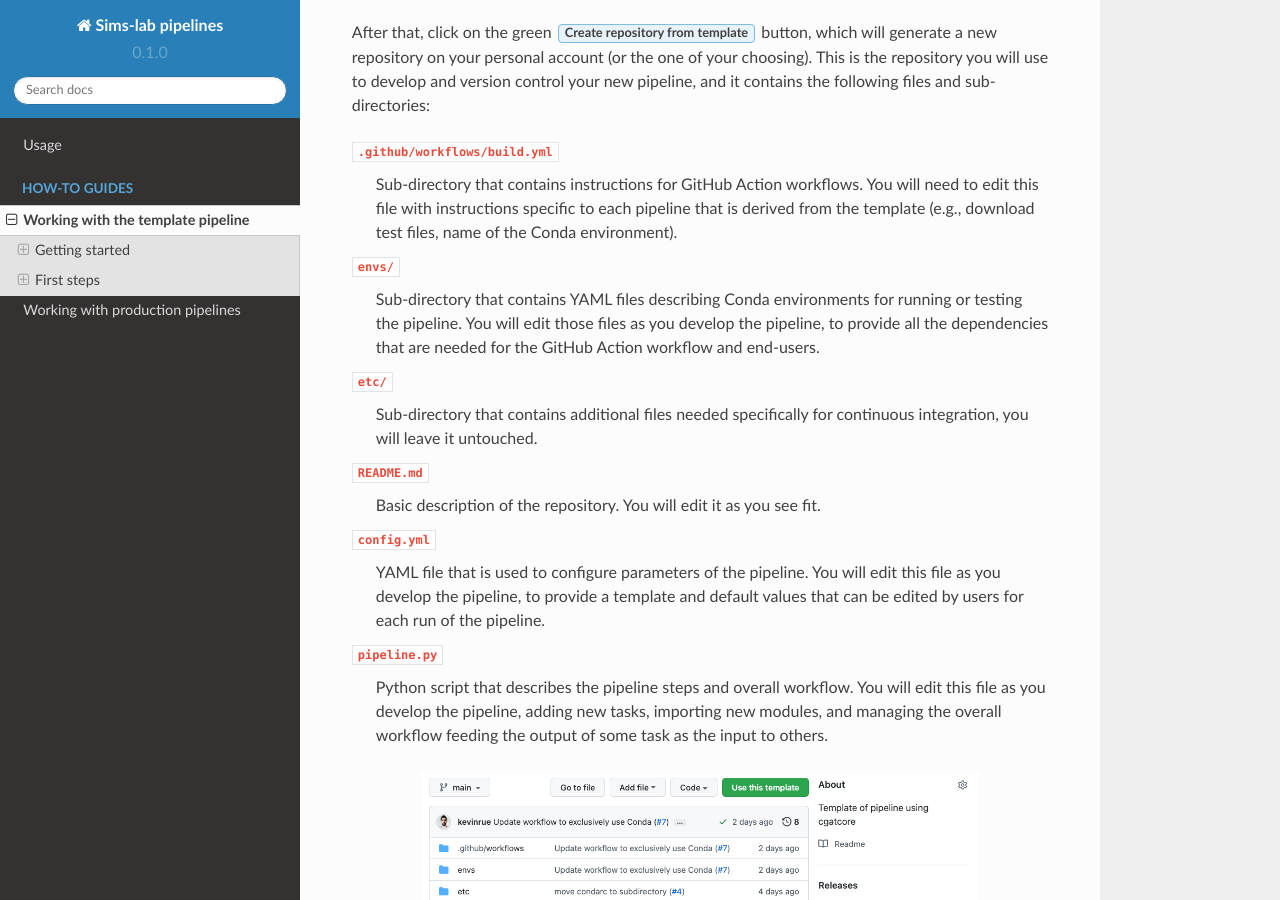
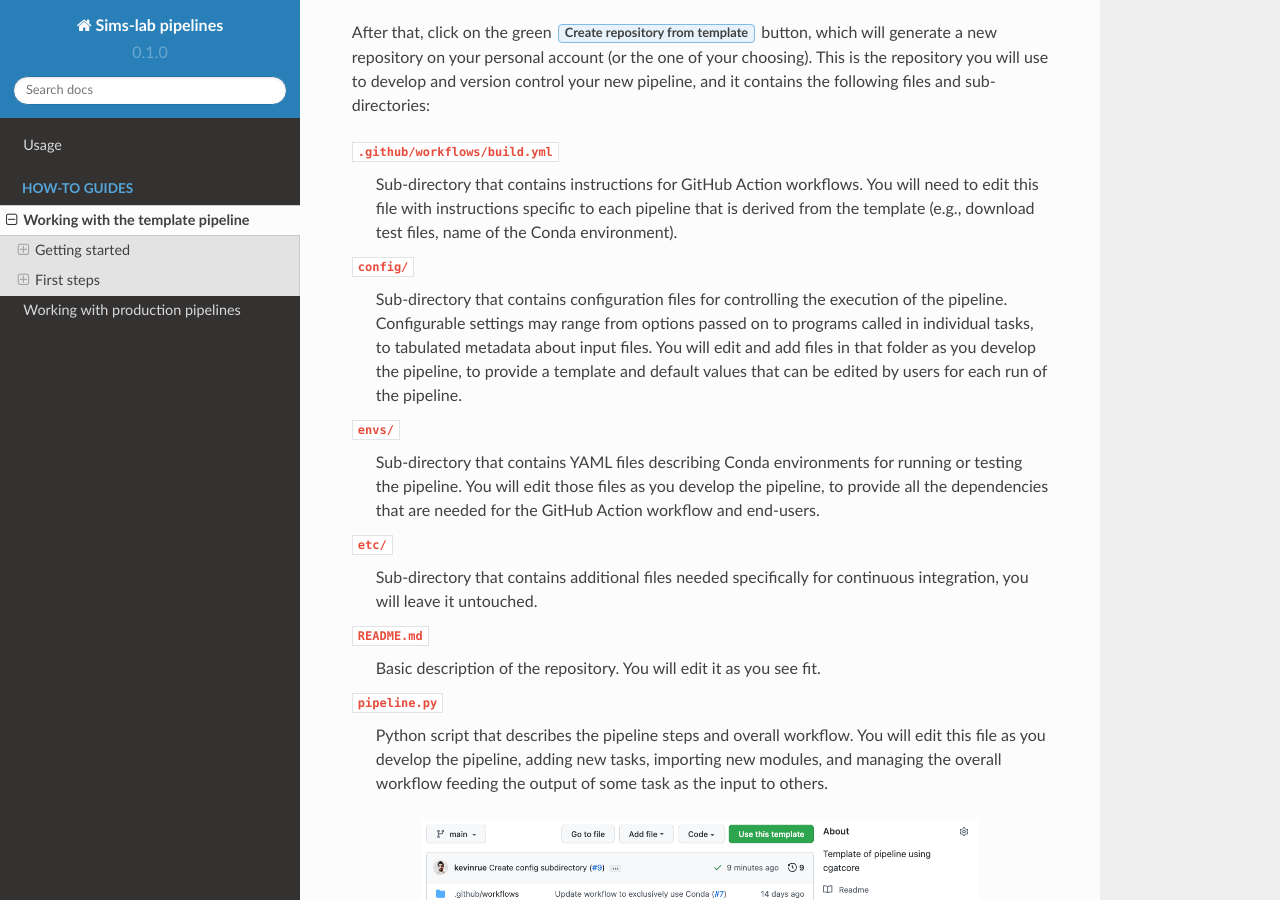
Before and after one commit to kevinrue/rtd-tutorial, a Sphinx documentation site: the page built from docs/source/guides/template.rst, in a window 1280 px wide and 900 px high, scrolled down 661 px. Built offline with Sphinx 7.4.7 and the Read the Docs theme 2.0.0, drawn with Linux system fonts in a browser that asks for light colours.

Commit message:
update screenshot for template pipeline

```diff
--- a/docs/source/guides/template.rst
+++ b/docs/source/guides/template.rst
@@ -41,6 +41,15 @@ and it contains the following files and sub-directories:
   that is derived from the template (e.g., download test files,
   name of the Conda environment).
 
+``config/``
+  Sub-directory that contains configuration files for controlling
+  the execution of the pipeline.
+  Configurable settings may range from options passed on to programs
+  called in individual tasks, to tabulated metadata about input files.
+  You will edit and add files in that folder as you develop the pipeline,
+  to provide a template and default values that can be edited by users
+  for each run of the pipeline.
+
 ``envs/``
   Sub-directory that contains YAML files describing Conda environments
   for running or testing the pipeline.
@@ -55,12 +64,6 @@ and it contains the following files and sub-directories:
 ``README.md``
   Basic description of the repository.
   You will edit it as you see fit.
-
-``config.yml``
-  YAML file that is used to configure parameters of the pipeline.
-  You will edit this file as you develop the pipeline,
-  to provide a template and default values that can be edited by users
-  for each run of the pipeline.
 
 ``pipeline.py``
   Python script that describes the pipeline steps and overall workflow.
```
Also changed, not shown: docs/source/_static/images/guides/github-template.png.
